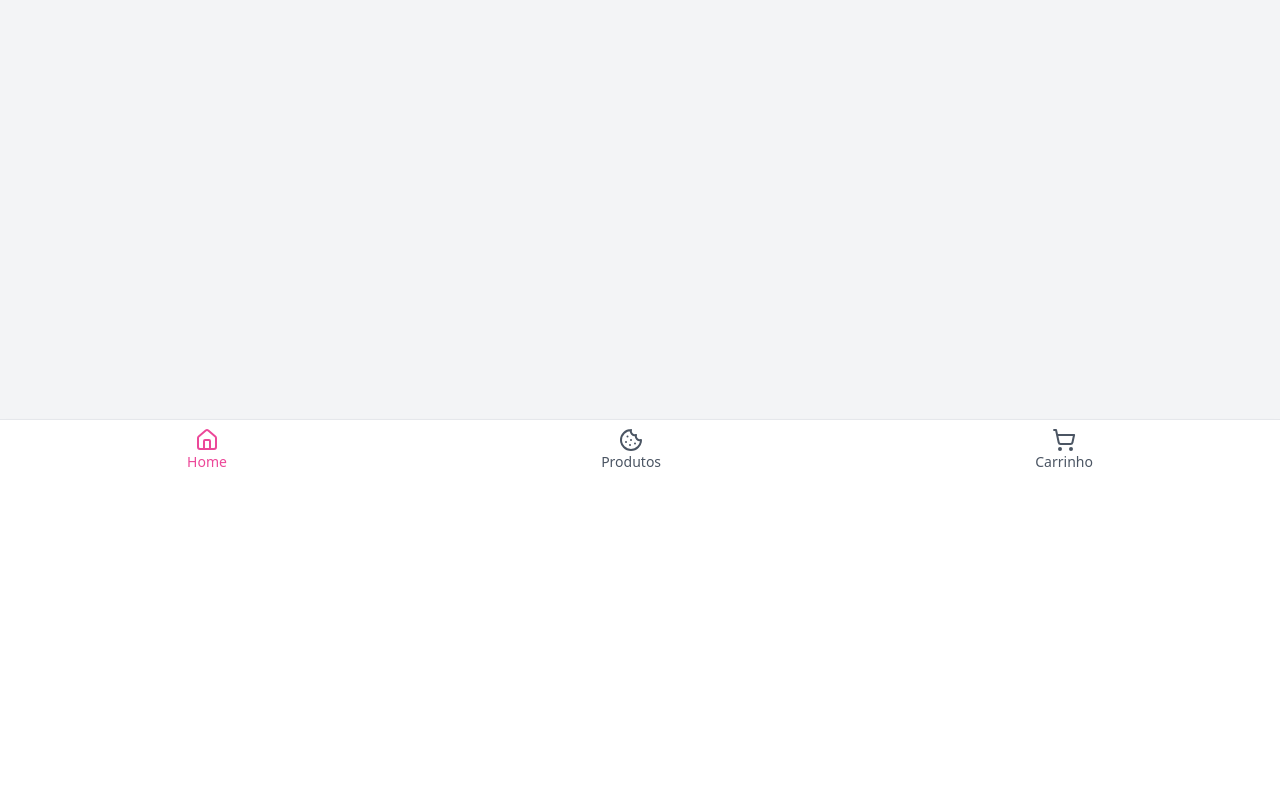
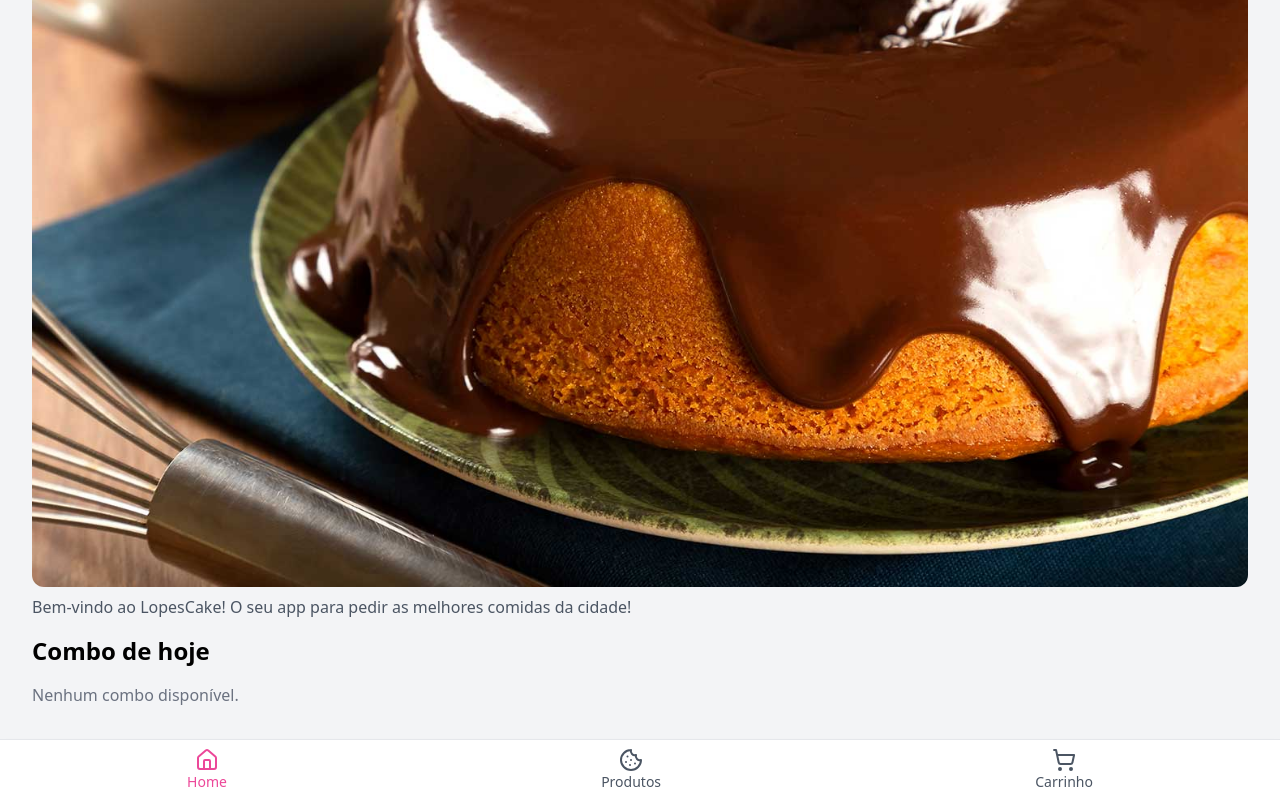
Before and after one commit to andre-0303/lopes-cake, a React (Vite) app: page /app in a window 1280 px wide. Shown: the part 320-1120 px from the top of the page. Before the commit the page ends 800 px from the top, so only its background shows below. Built offline with nearby package versions, Linux system fonts and the light colour scheme; no server answers.

Commit message:
:sparkles: feat: TelaHome

```diff
--- /dev/null
+++ b/src/components/ComboCard.tsx
@@ -0,0 +1,28 @@
+interface ComboProps {
+  name: string
+  price: string
+  imageUrl: string
+}
+
+function ComboCard({ name, price, imageUrl }: ComboProps) {
+  return (
+    <div className="bg-white rounded-xl shadow-md p-4 mt-4 flex space-x-4">
+      <img
+        src={imageUrl}
+        alt={name}
+        className="w-20 h-20 rounded-lg object-cover"
+      />
+
+      <div className="flex text-end flex-col justify-between flex-1">
+        <div className="line-clamp-2">
+          <h4 className="text-lg font-semibold">{name}</h4>
+        </div>
+
+        <p className="text-pink-500 font-bold mt-1">R$ {price.toFixed(2)}</p>
+
+      </div>
+    </div>
+  )
+}
+
+export default ComboCard
--- a/src/pages/Home.tsx
+++ b/src/pages/Home.tsx
@@ -1,10 +1,48 @@
+import { useState, useEffect } from "react";
 import Logo from "../components/Logo";
+import ComboCard from "../components/ComboCard";
+
+interface Product {
+  id: string;
+  name: string;
+  price: string;
+  imageUrl: string;
+  category: string;
+}
 
 export default function Home() {
+  const [combos, setCombos] = useState<Product[]>([])
+  const [loading, setLoading] = useState(true);
+
+  useEffect(() => {
+    fetch('http://localhost:3000/api/products')
+    .then((res) => res.json())
+    .then((data: Product[]) => {
+      const onlyCombos = data.filter((item) => item.category === 'combos')
+      setCombos(onlyCombos)
+    })
+    .finally(() => setLoading(false))
+  }, [])
+
   return (
     <div className="p-8">
       <Logo />
-      <p>Bem-vindo ao app de encomendas!</p>
+      <div className="mt-8">
+        <img src="/bolo_cenoura_brigadeiro_zona_sul.jpg" alt="bolo de cenoura" className="rounded-xl " />
+        <p className="mt-2 text-gray-600">Bem-vindo ao LopesCake! O seu app para pedir as melhores comidas da cidade!</p>
+      </div>
+      <div className="mt-4">
+        <h3 className="text-2xl font-semibold">Combo de hoje</h3>
+
+        {loading ? (
+          <p className="text-pink-500 mt-4">Carregando...</p>
+        ) : combos.length > 0 ? (
+          <ComboCard {...combos[1]} />
+        ) : (
+          <p className="text-gray-500 mt-4">Nenhum combo disponível.</p>
+        )}
+
+      </div>
     </div>
   );
 }
```
Also changed, not shown: public/bolo_cenoura_brigadeiro_zona_sul.jpg (added).
